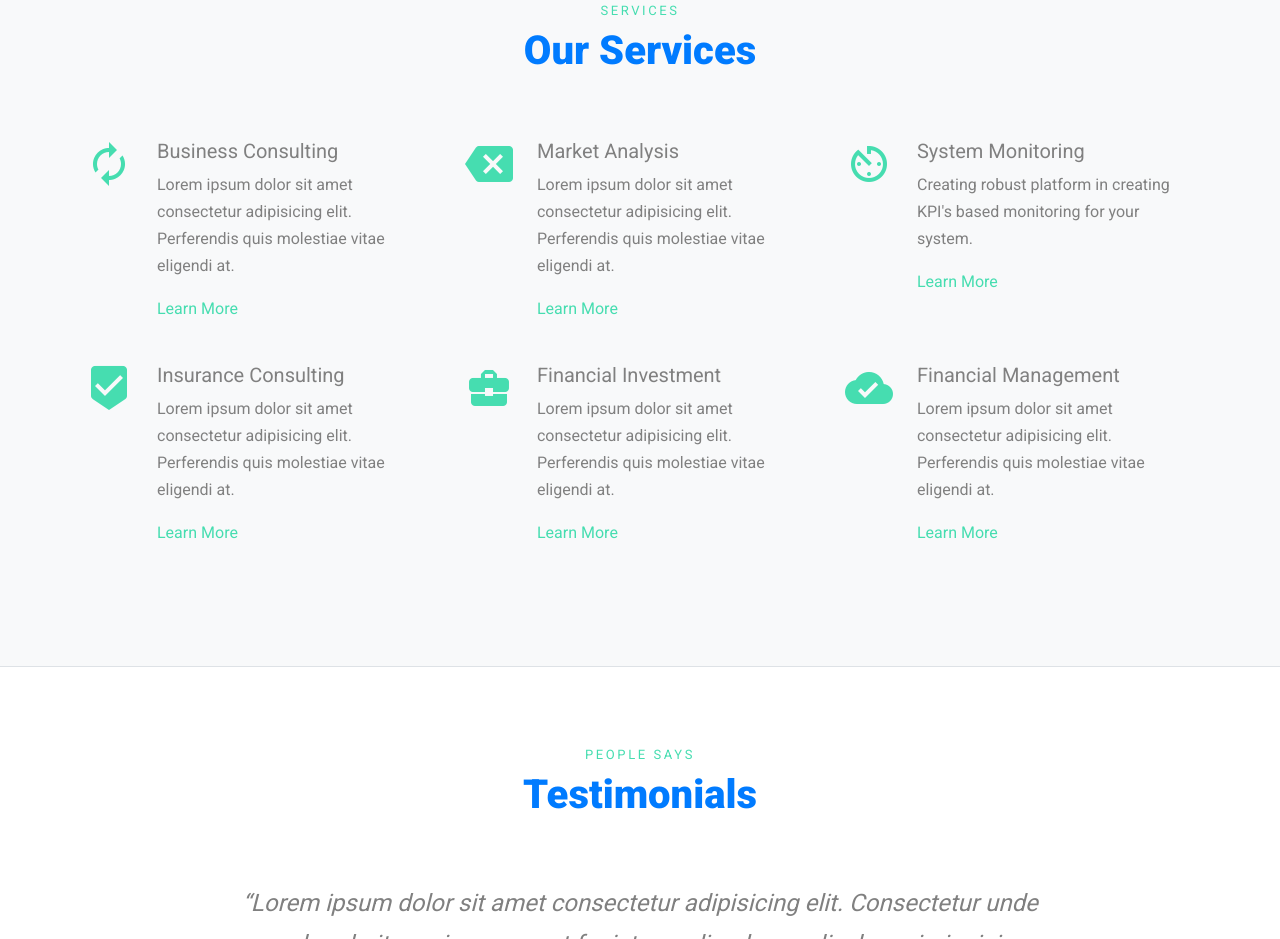
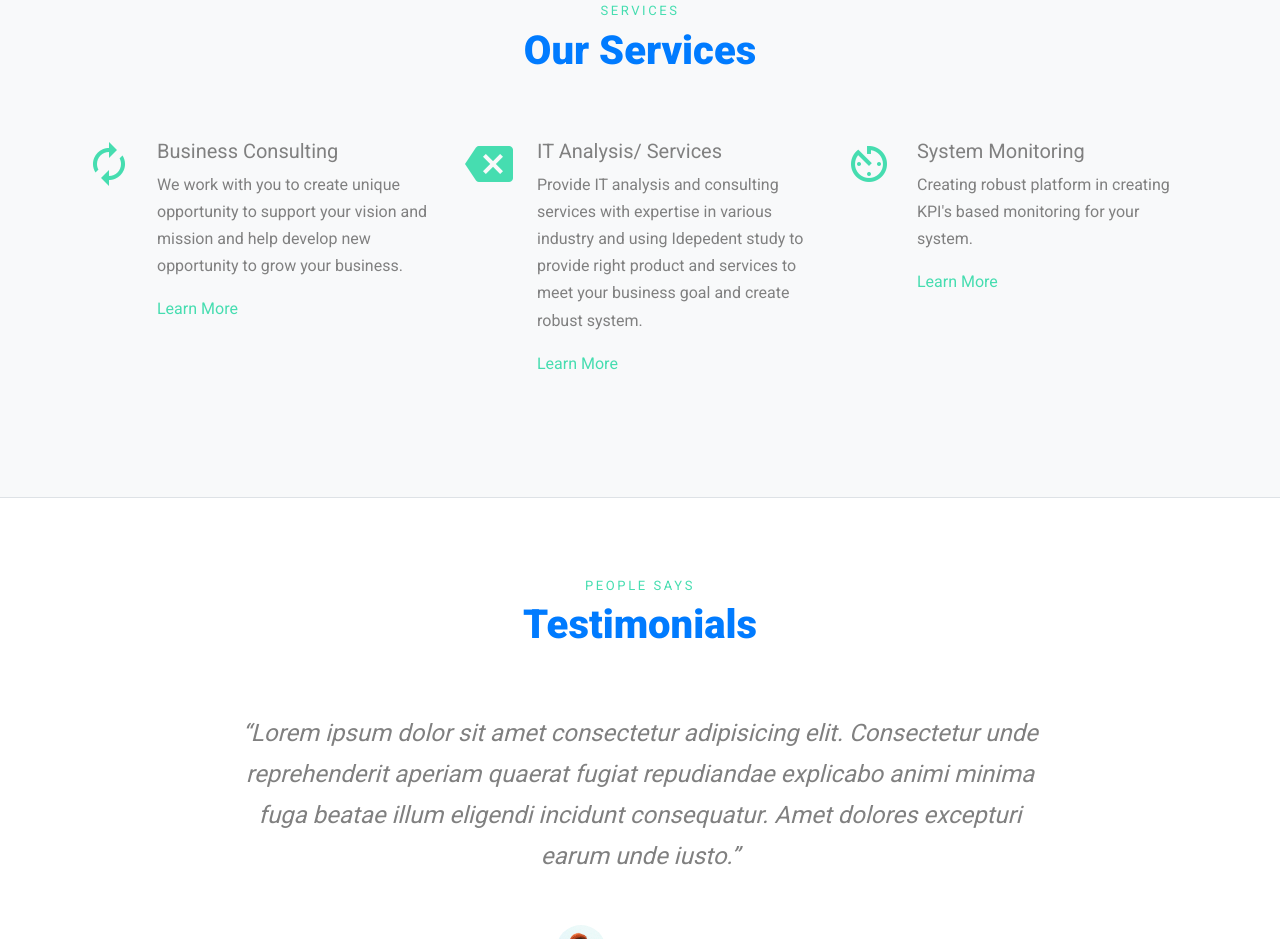
Before and after one commit to pareshbirla/persoanl-webpage, a plain HTML site: page index.html in a window 1280 px wide. Shown: the part 3134-4073 px from the top of the page. Drawn offline with Linux system fonts and the light colour scheme; files whose address does not match are found by name.

Commit message:
update index services

```diff
--- a/index.html
+++ b/index.html
@@ -257,7 +257,7 @@
               <div class="unit-4-icon mr-4"><span class="text-primary icon-autorenew"></span></div>
               <div>
                 <h3>Business Consulting</h3>
-                <p>Lorem ipsum dolor sit amet consectetur adipisicing elit. Perferendis quis molestiae vitae eligendi at.</p>
+                <p>We work with you to create unique opportunity to support your vision and mission and help develop new opportunity to grow your business.</p>
                 <p><a href="#">Learn More</a></p>
               </div>
             </div>
@@ -266,8 +266,8 @@
             <div class="unit-4 d-flex">
               <div class="unit-4-icon mr-4"><span class="text-primary icon-backspace"></span></div>
               <div>
-                <h3>Market Analysis</h3>
-                <p>Lorem ipsum dolor sit amet consectetur adipisicing elit. Perferendis quis molestiae vitae eligendi at.</p>
+                <h3>IT Analysis/ Services</h3>
+                <p>Provide IT analysis and consulting services with expertise in various industry and using Idepedent study to provide right product and services to meet your business goal and create robust system.</p>
                 <p><a href="#">Learn More</a></p>
               </div>
             </div>
@@ -283,7 +283,7 @@
             </div>
           </div>
 
-
+<!----
           <div class="col-md-6 col-lg-4 mb-4 mb-lg-4" data-aos="fade-up" data-aos-delay="300">
             <div class="unit-4 d-flex">
               <div class="unit-4-icon mr-4"><span class="text-primary icon-beenhere"></span></div>
@@ -314,7 +314,7 @@
               </div>
             </div>
           </div>
-
+---->
         </div>
       </div>
     </section>
```
